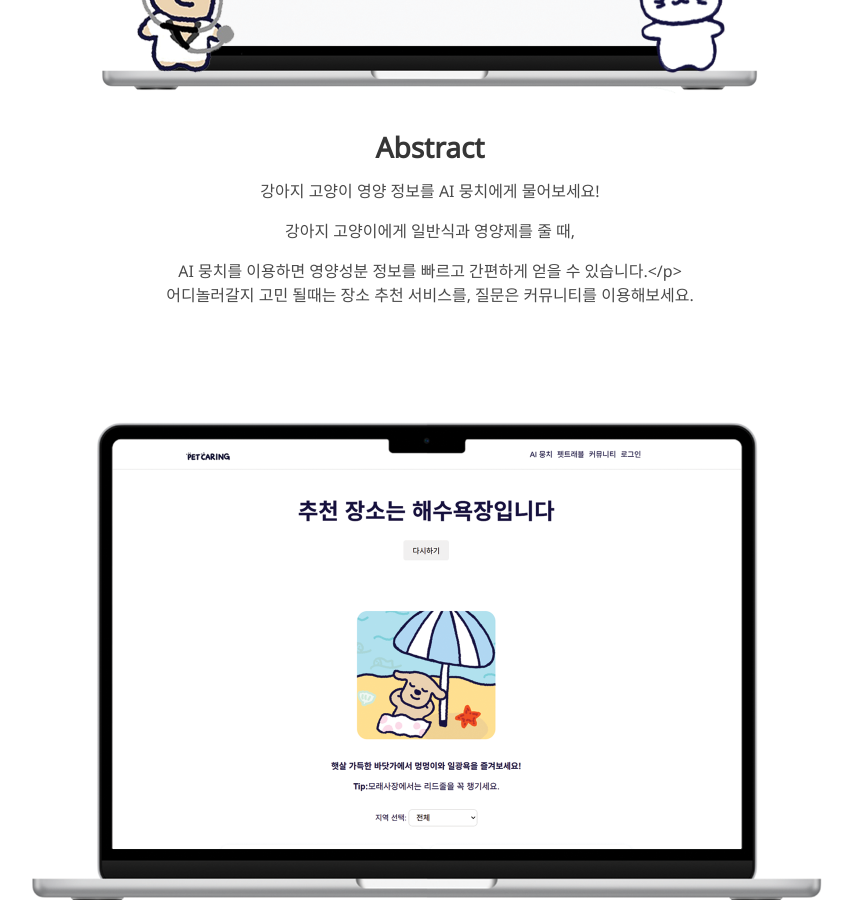
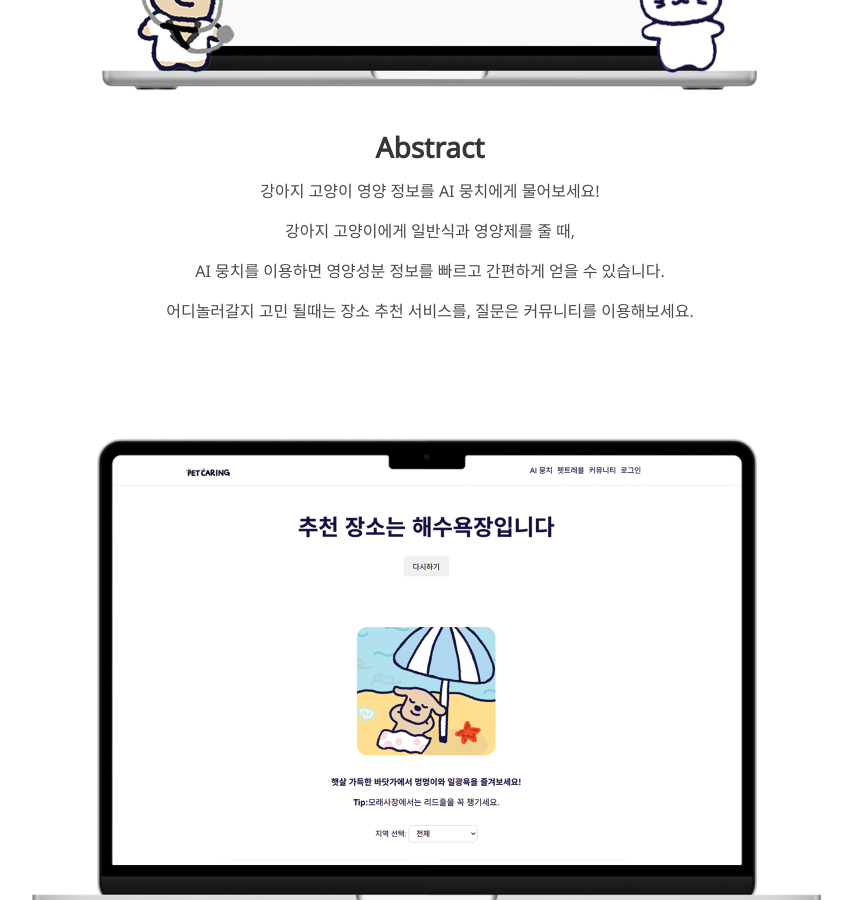
Before and after one commit to songchaeeunn/Laplata.github.io, a Jekyll site: the page built from index.md, in a window 1280 px wide and 900 px high, scrolled down 814 px. Shown: the whole window, without its empty margins (210-1063 px from the left). Built offline with Jekyll 4.4.1, drawn with Linux system fonts in a browser that asks for light colours; some web fonts are replaced.

```diff
--- a/index.md
+++ b/index.md
@@ -27,7 +27,7 @@ site: "http://petcaring.site/"
     <div class="has-text-centered">
       <p>강아지 고양이 영양 정보를 AI 뭉치에게 물어보세요!</p>
       <p>강아지 고양이에게 일반식과 영양제를 줄 때, </p>
-      <p></p>AI 뭉치를 이용하면 영양성분 정보를 빠르고 간편하게 얻을 수 있습니다.</p>
+      <p>AI 뭉치를 이용하면 영양성분 정보를 빠르고 간편하게 얻을 수 있습니다.</p>
       <p>어디놀러갈지 고민 될때는 장소 추천 서비스를, 질문은 커뮤니티를 이용해보세요.</p>
     </div>
   </div>
```
